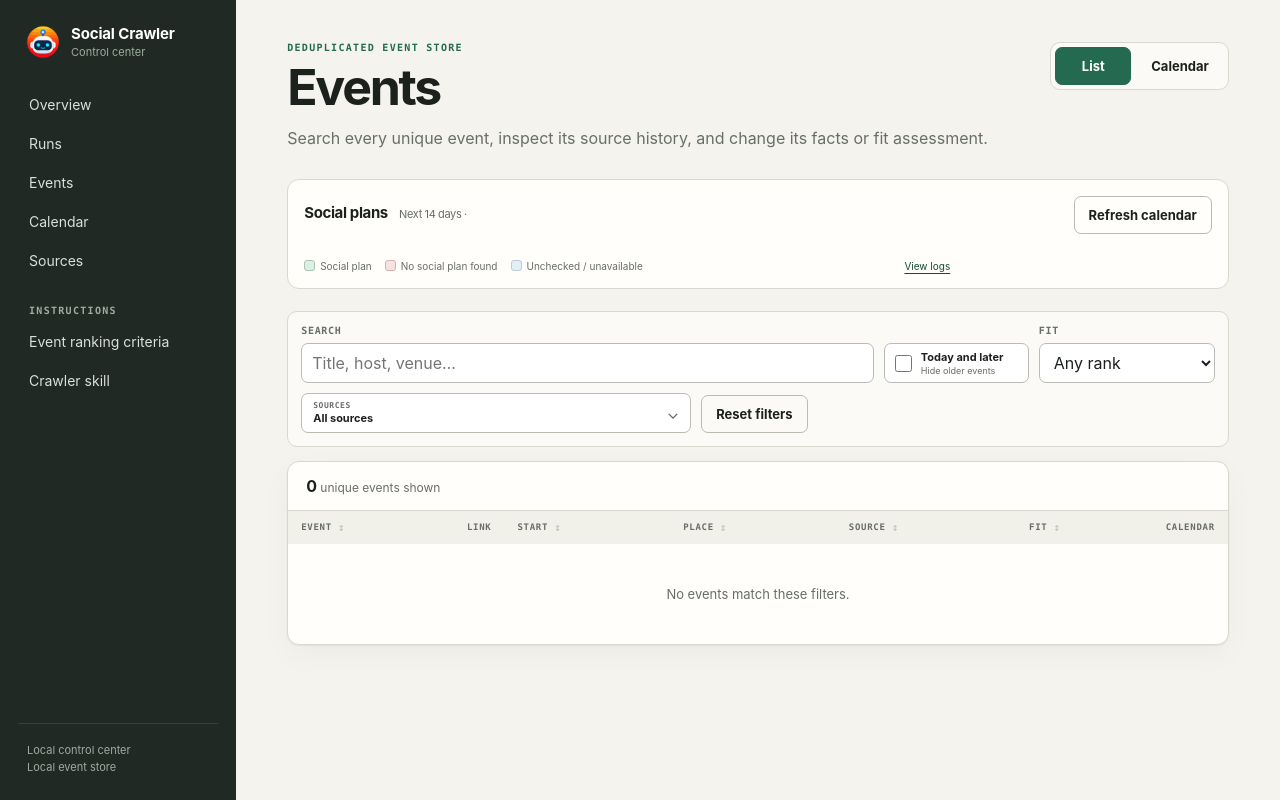
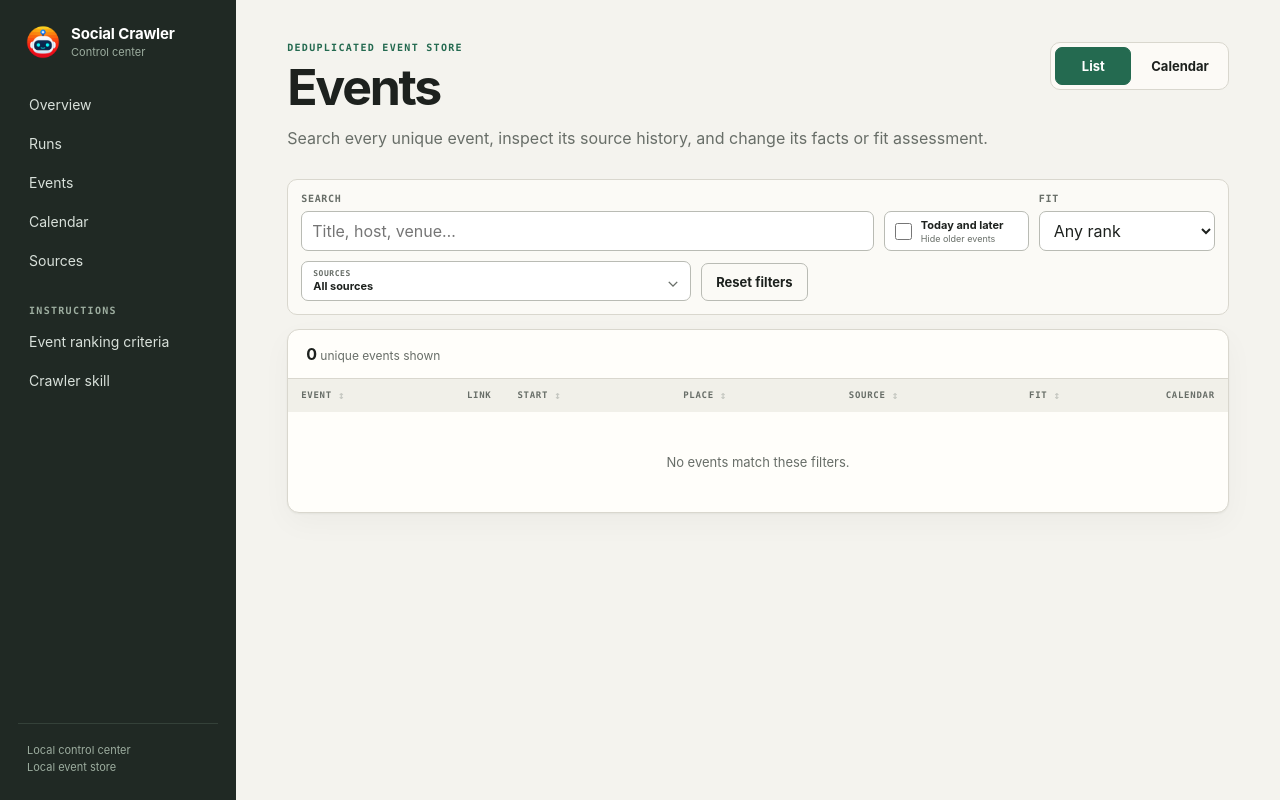
Before and after one commit to akurilin/social, a FastAPI app: template web/templates/events.html in a window 1280 px wide. Run offline with FastAPI, Linux system fonts and the light colour scheme; the template is opened without the code that fills it, so the values that code supplies are empty.

Commit message:
Hide the Social plans panel
Hide the unused panel on Events and Calendar. Keep the panel in the
page so calendar changes still update the event date colors.

```diff
--- a/web/templates/calendar_coverage.html
+++ b/web/templates/calendar_coverage.html
@@ -1,4 +1,5 @@
-<section class="coverage-panel" aria-label="Social plans for the next 14 days" data-calendar-coverage>
+{# Keep the panel available to the script that updates the event date colors. #}
+<section class="coverage-panel" aria-label="Social plans for the next 14 days" data-calendar-coverage hidden>
   <div class="coverage-head">
     <div><h2>Social plans <span>Next 14 days · {{ coverage.window_label }}</span></h2>
       <p data-coverage-message role="status">{{ coverage.message }}</p>
```
Also changed, not shown: tests/test_calendar_coverage.py (+7 -4 lines), web/README.md.
